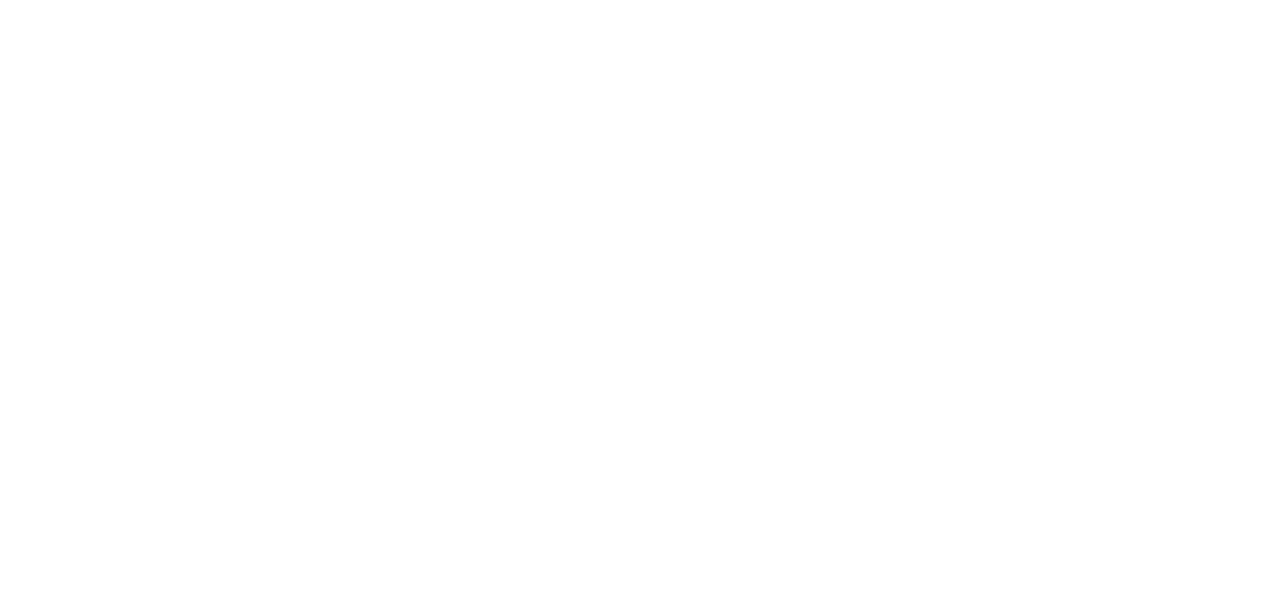
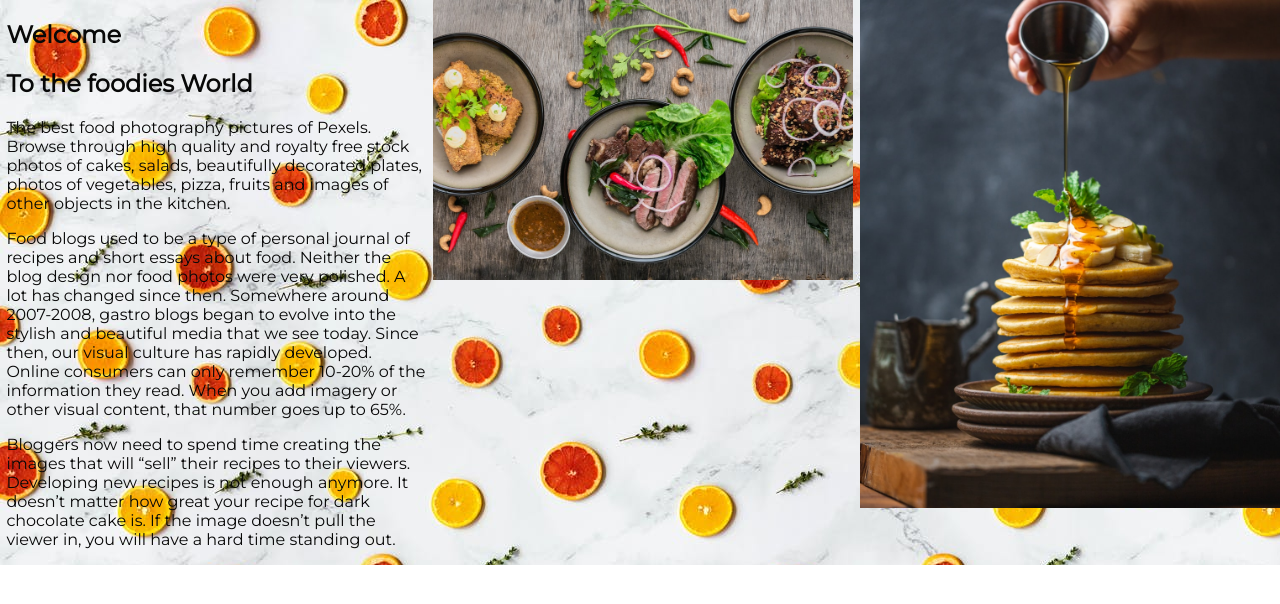
Before and after one commit to PROTTASAKARIM/practice1-repo, a plain HTML site: page index.html in a window 1280 px wide. Drawn offline with Linux system fonts and the light colour scheme; a web font is replaced by a local one.

Commit message:
first section

```diff
--- a/index.html
+++ b/index.html
@@ -5,12 +5,46 @@
     <meta charset="UTF-8">
     <meta http-equiv="X-UA-Compatible" content="IE=edge">
     <meta name="viewport" content="width=device-width, initial-scale=1.0">
-    <title>Document</title>
+    <title>Food Picture</title>
+    <link rel="preconnect" href="https://fonts.googleapis.com">
+    <link rel="preconnect" href="https://fonts.gstatic.com" crossorigin>
+    <link href="https://fonts.googleapis.com/css2?family=Licorice&family=Montserrat&display=swap" rel="stylesheet">
     <link rel="stylesheet" href="style.css">
 </head>
 
 <body>
 
+    <section class="top-page">
+        <div class="first-section">
+            <h1>Welcome</h1>
+            <h1>To the foodies World</h1>
+            <p>The best food photography pictures of Pexels. Browse through high quality and royalty free stock photos
+                of cakes, salads, beautifully decorated plates, photos of vegetables, pizza, fruits and images of other
+                objects in the kitchen.</p>
+            <p>Food blogs used to be a type of personal journal of recipes and short essays about food. Neither the blog
+                design nor food photos were very polished.
+
+                A lot has changed since then.
+
+                Somewhere around 2007-2008, gastro blogs began to evolve into the stylish and beautiful media that we
+                see today. Since then, our visual culture has rapidly developed. Online consumers can only remember
+                10-20% of the information they read. When you add imagery or other visual content, that number goes up
+                to 65%.</p>
+            <p>Bloggers now need to spend time creating the images that will “sell” their recipes to their viewers.
+                Developing new recipes is not enough anymore.
+
+                It doesn’t matter how great your recipe for dark chocolate cake is. If the image doesn’t pull the viewer
+                in, you will have a hard time standing out.</p>
+        </div>
+        <div class="first-section">
+            <img src="images/foodpic1.jpg" alt="">
+
+        </div>
+        <div class="first-section">
+            <img src="images/foodpic2.jpg" alt="">
+        </div>
+    </section>
+
 </body>
 
 </html>
--- a/style.css
+++ b/style.css
@@ -0,0 +1,20 @@
+body{
+    font-family: 'Licorice', cursive;
+    font-family: 'Montserrat', sans-serif;
+    margin: 0;
+    color: rgb(8, 8, 8);
+}
+section{
+    display: flex;
+    background-image: url(images/foodpic3.jpg);
+}
+.image{
+ width: 50%;
+}
+.first-section{
+    width: 50%;
+    padding-left: .5%;
+}
+.first-section img{
+    width: 100%;
+}
```
Also changed, not shown: images/foodpic1.jpg (added), images/foodpic2.jpg (added), images/foodpic3.jpg (added).
